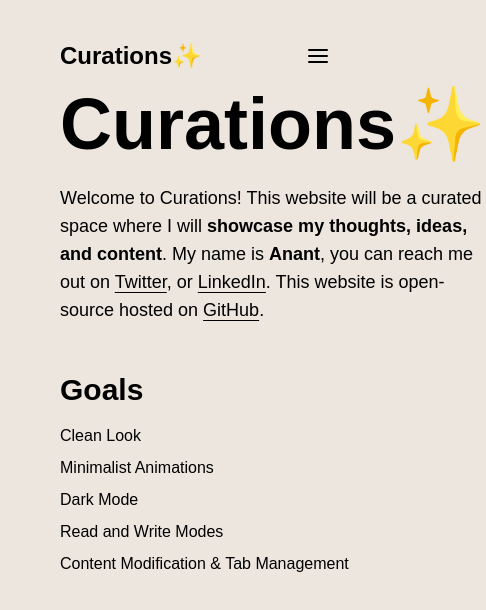
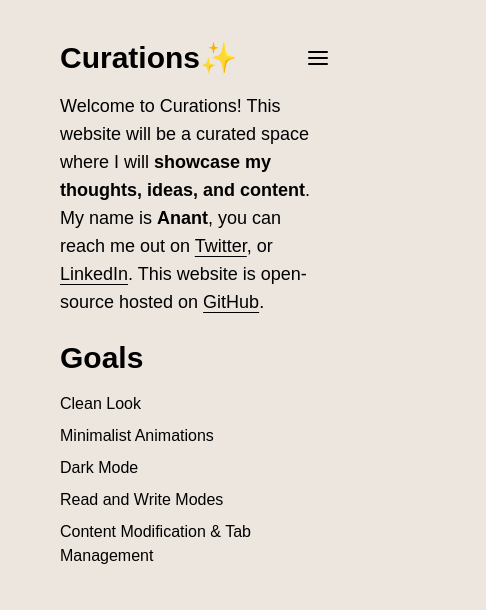
Before and after one commit to dubeyanant/Curations, a React (Vite) app: page / in a window 390 px wide. Shown: the top 610 px of the page, 486 px wide, since content can reach past the window. Built offline with nearby package versions, Linux system fonts and the light colour scheme; no server answers.

Commit message:
style: :lipstick: made home responsive

```diff
--- a/src/App.jsx
+++ b/src/App.jsx
@@ -17,7 +17,7 @@ function App() {
   return (
     <div className="px-[60px] xl:px-[120px] 2xl:px-[160px] py-10 md:py-20 lg:py-28 xl:py-32 flex flex-col md:flex-row gap-2 md:gap-16 xl:gap-20 items-start md:items-stretch">
       <div className="flex items-center justify-between w-full visible md:hidden">
-        <h2 className="text-2xl font-bold">Curations✨</h2>
+        <h2 className="text-3xl font-bold">Curations✨</h2>
         <button onClick={toggleSidebar}>
           <AlignJustify />
         </button>
--- a/src/components/Home.jsx
+++ b/src/components/Home.jsx
@@ -1,8 +1,10 @@
 const Home = () => {
   return (
     <>
-      <h1 className="text-7xl font-bold">Curations✨</h1>
-      <p className="text-lg mt-6">
+      <h1 className="hidden md:block text-5xl lg:text-7xl font-bold">
+        Curations✨
+      </h1>
+      <p className="text-lg md:mt-6">
         Welcome to Curations! This website will be a curated space where I will{" "}
         <span className="font-bold">
           showcase my thoughts, ideas, and content
@@ -31,7 +33,7 @@ const Home = () => {
         </a>
         .
       </p>
-      <h3 className="text-3xl font-bold mt-12">Goals</h3>
+      <h3 className="text-3xl font-bold mt-6 md:mt-12">Goals</h3>
       <ul className="mt-4 flex flex-col gap-2">
         <li>Clean Look</li>
         <li>Minimalist Animations</li>
```
